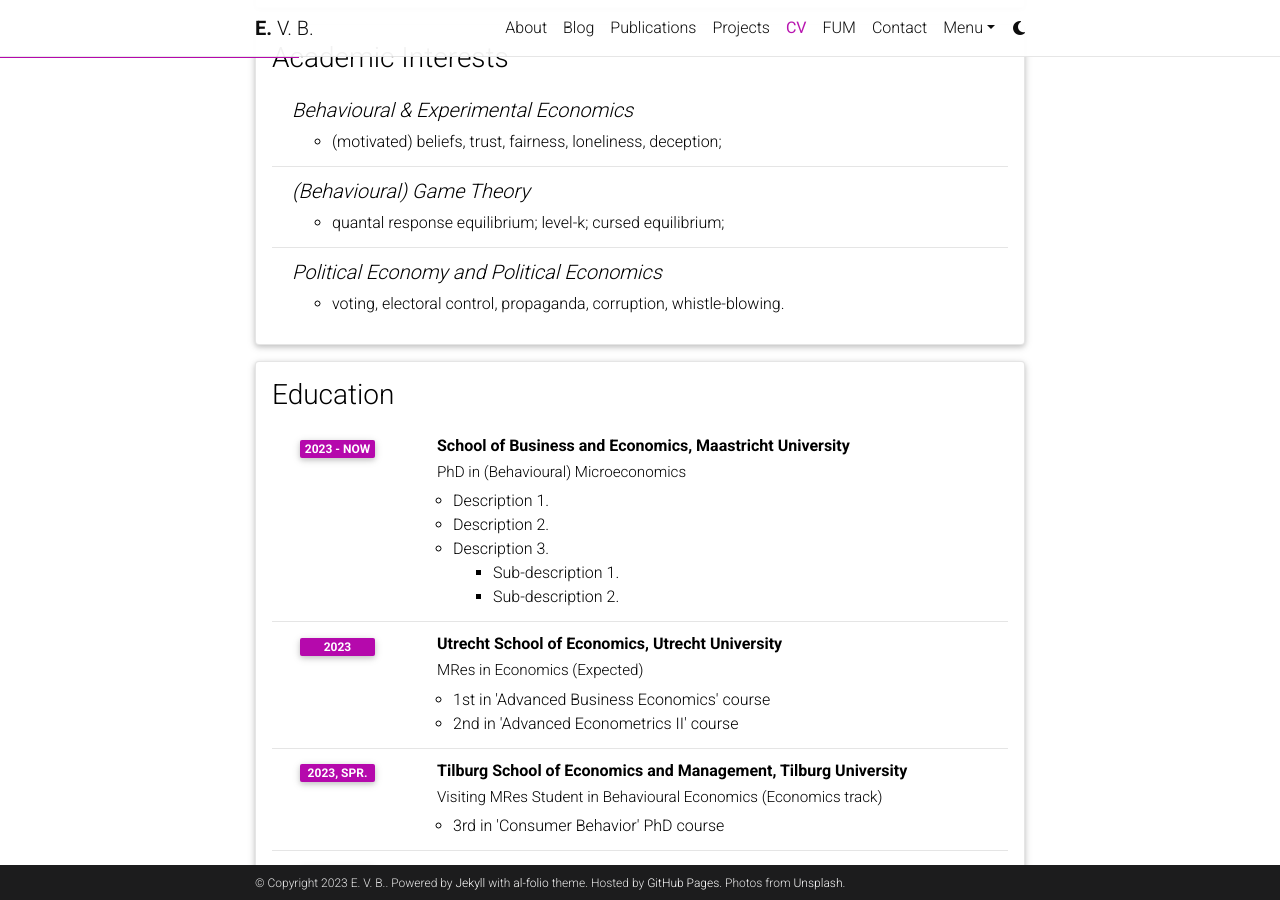
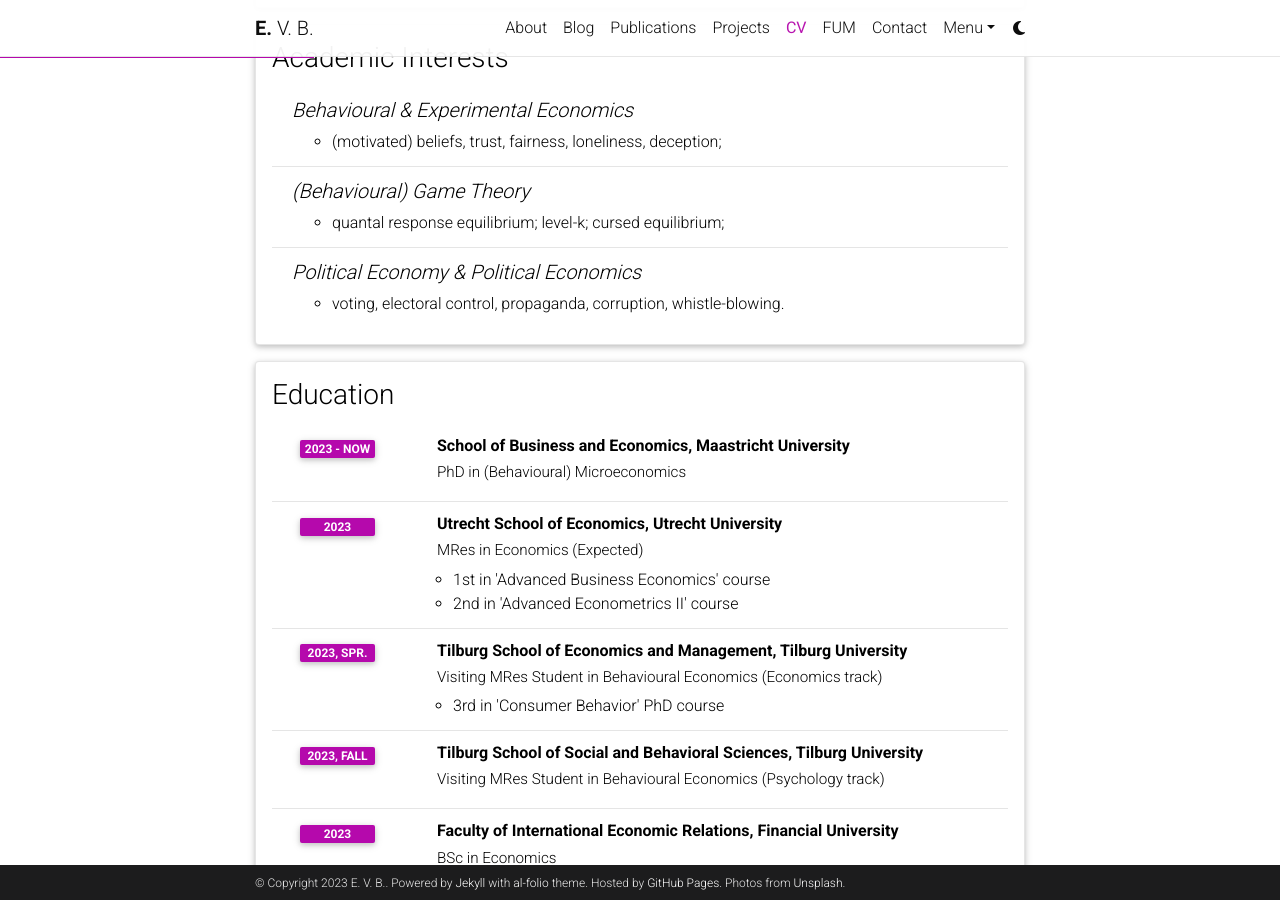
Before and after one commit to egorbronnikov/egorbronnikov.github.io, a Jekyll site: the page built from _pages/cv.md, in a window 1280 px wide and 900 px high, scrolled down 574 px. Built offline with Jekyll 4.4.1, drawn with Linux system fonts in a browser that asks for light colours; comment, search, counter and statistics services are not loaded; a style sheet for code colours, icons or effects is not loaded.

Commit message:
Update cv.yml

```diff
--- a/_data/cv.yml
+++ b/_data/cv.yml
@@ -19,7 +19,7 @@
     - title: (Behavioural) Game Theory
       items:
         - quantal response equilibrium; level-k; cursed equilibrium;
-    - title: Political Economy and Political Economics
+    - title: Political Economy & Political Economics
       items:
         - voting, electoral control, propaganda, corruption, whistle-blowing.
 
@@ -29,13 +29,6 @@
     - title: School of Business and Economics, Maastricht University
       institution: PhD in (Behavioural) Microeconomics
       year: 2023 - now
-      description:
-        - Description 1.
-        - Description 2.
-        - title: Description 3.
-          contents:
-            - Sub-description 1.
-            - Sub-description 2.
     - title: Utrecht School of Economics, Utrecht University
       institution: MRes in Economics (Expected)
       year: 2023
```
